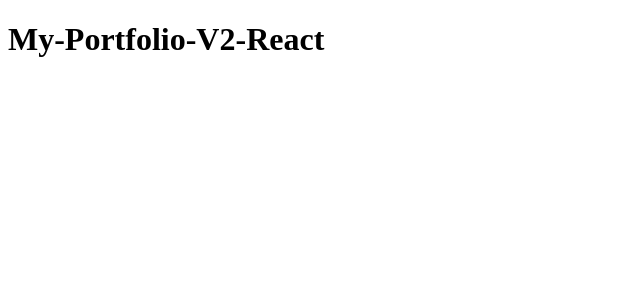
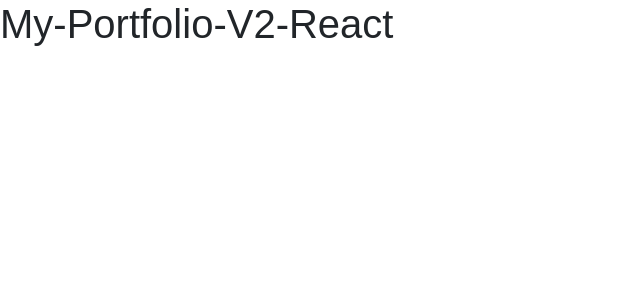
Before and after one commit to Kavithma-Thushal/My-Portfolio-React, a React (Create React App) app: page / in a window 1280 px wide. Shown: the top 300 px of the page, without its empty margins (0-640 px from the left). Built offline with nearby package versions, Linux system fonts and the light colour scheme.

Commit message:
Material UI Added

```diff
--- /dev/null
+++ b/src/assets/styles/styles.css
@@ -0,0 +1,5 @@
+@import "~bootstrap-icons/font/bootstrap-icons.css";
+
+.txt {
+    font-family: Arial, Helvetica, sans-serif;
+}
--- a/src/index.js
+++ b/src/index.js
@@ -1,6 +1,8 @@
 import React from "react";
 import ReactDOM from "react-dom/client";
 import App from "./App";
+import "bootstrap/dist/css/bootstrap.min.css";
+import "./assets/styles/styles.css";
 
 const root = ReactDOM.createRoot(document.getElementById('root'));
 root.render(
--- a/src/pages/MainPage.jsx
+++ b/src/pages/MainPage.jsx
@@ -1,7 +1,7 @@
 export default function MainPage() {
     return (
         <div>
-            <h1>My-Portfolio-V2-React</h1>
+            <h1 className="txt">My-Portfolio-V2-React</h1>
         </div>
     );
 }
```
Also changed, not shown: package.json (+8 -0 lines), 12 other files (tests, documents, lock files or other folders).
